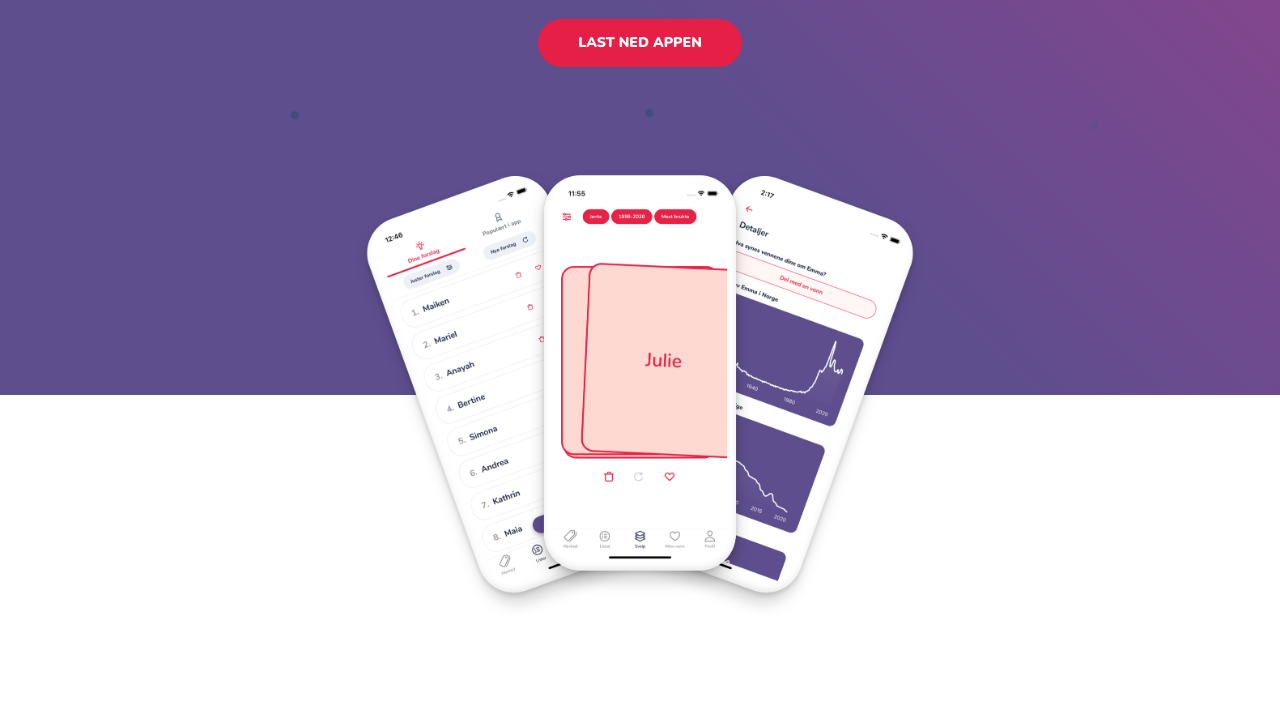
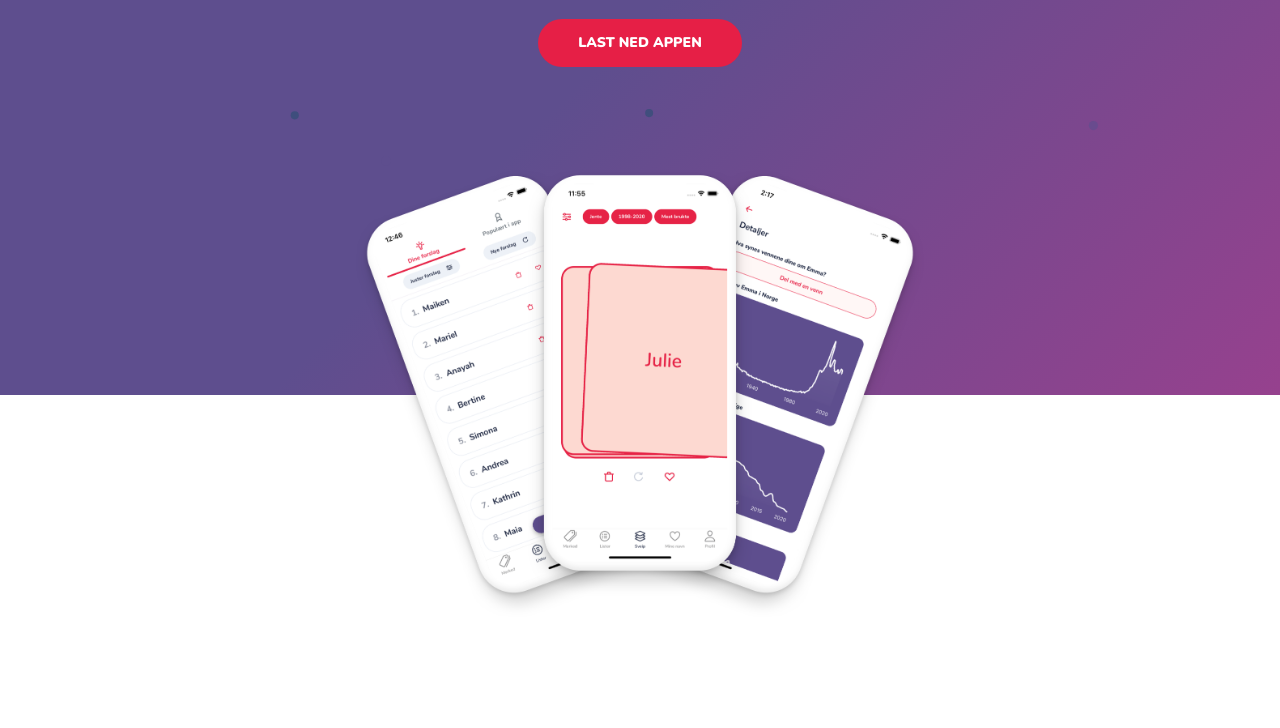
Before and after one commit to stenersenberg/stenersenberg.github.io, a website: page index.html in a window 1280 px wide. Shown: the part 349-1077 px from the top of the page. Drawn offline with Linux system fonts and the light colour scheme.

Commit message:
Updated css

```diff
--- a/src/scss/layout/_hero.scss
+++ b/src/scss/layout/_hero.scss
@@ -10,7 +10,7 @@
 		bottom: 33%;
 		left: 0;
 		right: 0;
-		background-image: linear-gradient(45deg, #5E4E8E,#5E4E8E, #96418E);;
+		background-image: linear-gradient(135deg, #5E4E8E,#5E4E8E, #96418E);;
 		z-index: -2;
 	}
 
```
Also changed, not shown: dist/css/style.css.
